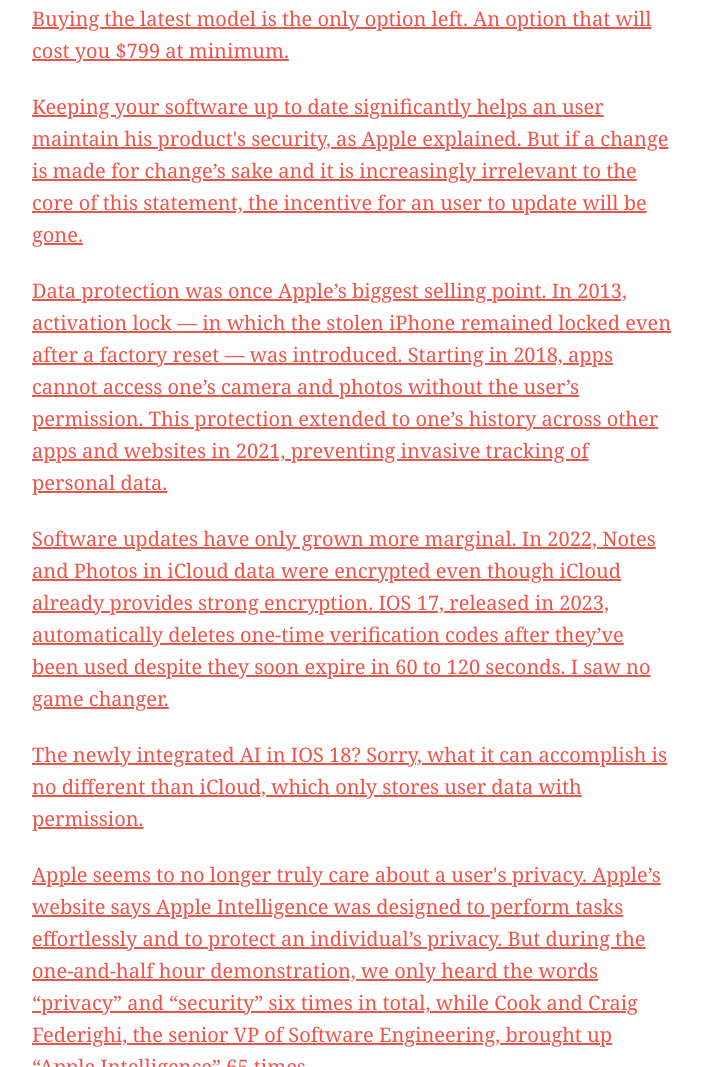
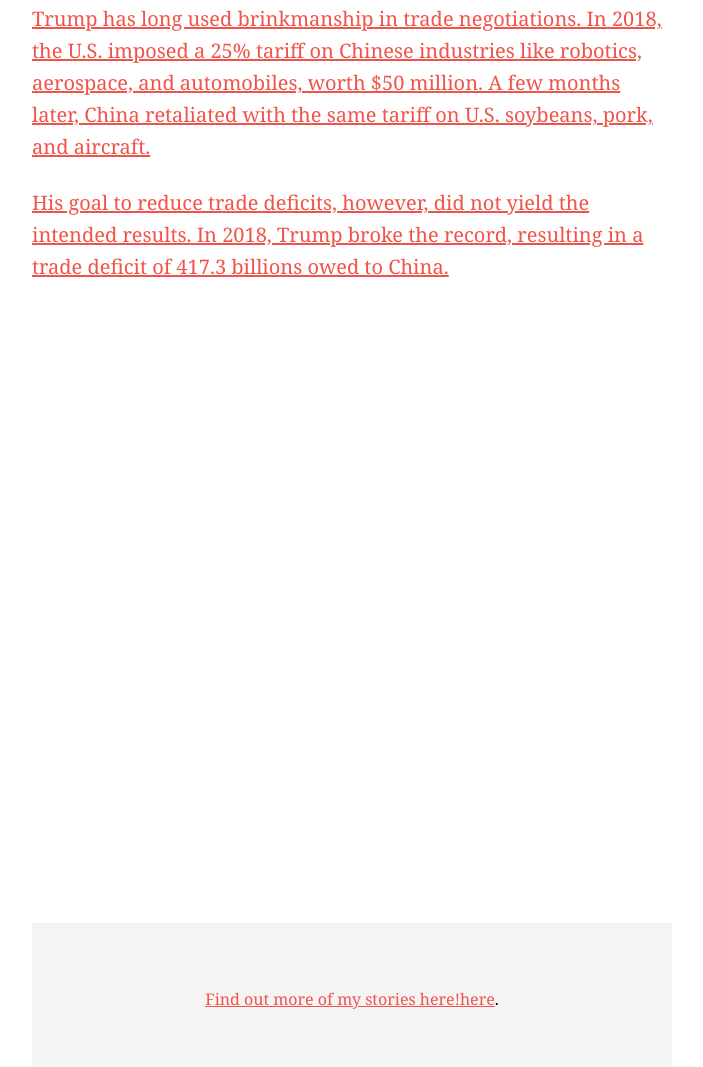
Before and after one commit to yatingw24/tariff800, a plain HTML site: page index.html in a window 1280 px wide. Shown: the part 1733-2800 px from the top of the page, without its empty margins (288-991 px from the left). Drawn offline with Linux system fonts and the light colour scheme.

Commit message:
Update index.html

```diff
--- a/index.html
+++ b/index.html
@@ -117,7 +117,7 @@
             <p class="subhead">Trump postponed his order to add an additional ten percent tariff on low-value goods imported from China to April 1.</p>
         </div>
         <div class="byline">
-            <p>By <a href="https://yatingw24.github.io/">Yating Wang/a></p>
+            <p>By <a href="https://yatingw24.github.io/"Yating Wang /a></p>
         </div>
         <p>February 17, Trump readdressed on X that he will charge “a reciprocal tariff for the purpose of fairness.” He couldn’t make it more clearer: everything is about reciprocity, a matter of ensuring that other nations do not take economic advantage of the United States. </p>
         <p>Trump’s economic nationalism had been heavy on rhetoric. In his campaign, He promised to impose tariffs of at least 60 percent against Chinese imports if reelected. As expected, he did not hesitate to impose an additional ten percent tariff on imports from China and Hong Kong right after he took office. </p>
@@ -132,17 +132,33 @@
 
 
         <p>Under Trump's second administration, trade partners are better prepared. In response to a 10% U.S. tariff, China imposed a 15% retaliatory tariff on American coal and liquefied natural gas the same day.</p>
-        <p>Buying the latest model is the only option left.  An option that will cost you $799 at minimum.</p>
-        <p>Keeping your software up to date significantly helps an user maintain his product's security, as Apple explained. But if a change is made for change’s sake and it is increasingly irrelevant to the core of this statement, the incentive for an user to update will be gone.
-        </p>
-        <p>Data protection was once Apple’s biggest selling point. In 2013, activation lock — in which the stolen iPhone remained locked even after a factory reset — was introduced. Starting in 2018, apps cannot access one’s camera and photos without the user’s permission. This protection extended to one’s history across other apps and websites in 2021, preventing invasive tracking of personal data.
-        </p>
-        <p>Software updates have only grown more marginal. In 2022, Notes and Photos in iCloud data were encrypted even though iCloud already provides strong encryption. IOS 17, released in 2023, automatically deletes one-time verification codes after they’ve been used despite they soon expire in 60 to 120 seconds. I saw no game changer.</p>
-        <p>The newly integrated AI in IOS 18? Sorry, what it can accomplish is no different than iCloud, which only stores user data with permission. </p>
-        <p>Apple seems to no longer truly care about a user's privacy. Apple’s website says Apple Intelligence was designed to perform tasks effortlessly and to protect an individual’s privacy. But during the one-and-half hour demonstration, we only heard the words “privacy” and “security” six times in total, while Cook and Craig Federighi, the senior VP of Software Engineering, brought up “Apple Intelligence” 65 times. </p>
-        <p>By translating its manipulation of users’ behavior into an alleged concern for its user’s privacy, Apple amplifies the insecurity among users, and therefore implicitly coerced them to upgrade to the latest models by abandoning their obsolete ones, regardless of what customers want. </p>
-        <p>Software updates, once a reassurance that our iPhones will evolve and last, have become a calculated move to drive more sales, limiting its best user experience to those who are willing to pay regardless. </p>
-        <p>But as each September more and more find out that their phones can no longer shine without purchasing a new one, the loyalty will eventually erode.</p>
+
+        <p>Trump has long used brinkmanship in trade negotiations. In 2018, the U.S. imposed a 25% tariff on Chinese industries like robotics, aerospace, and automobiles, worth $50 million. A few months later, China retaliated with the same tariff on U.S. soybeans, pork, and aircraft.</p>
+
+        <p>His goal to reduce trade deficits, however, did not yield the intended results. In 2018, Trump broke the record, resulting in a trade deficit of 417.3 billions owed to China. </p>
+        <p></p>
+        <p></p>
+        <p></p>
+        <p></p>
+        <p></p>
+        <p></p>
+        <p></p>
+        <p></p>
+        <p></p>
+        <p></p>
+        <p></p>
+        <p></p>
+        <p></p>
+        <p></p>
+        <p></p>
+        <p></p>
+        <p></p>
+        <p></p>
+        <p></p>
+        <p></p>
+        <p></p>
+        <p></p>
+        <p></p>
 
     <div class="footer">
         <div class="content">
```
